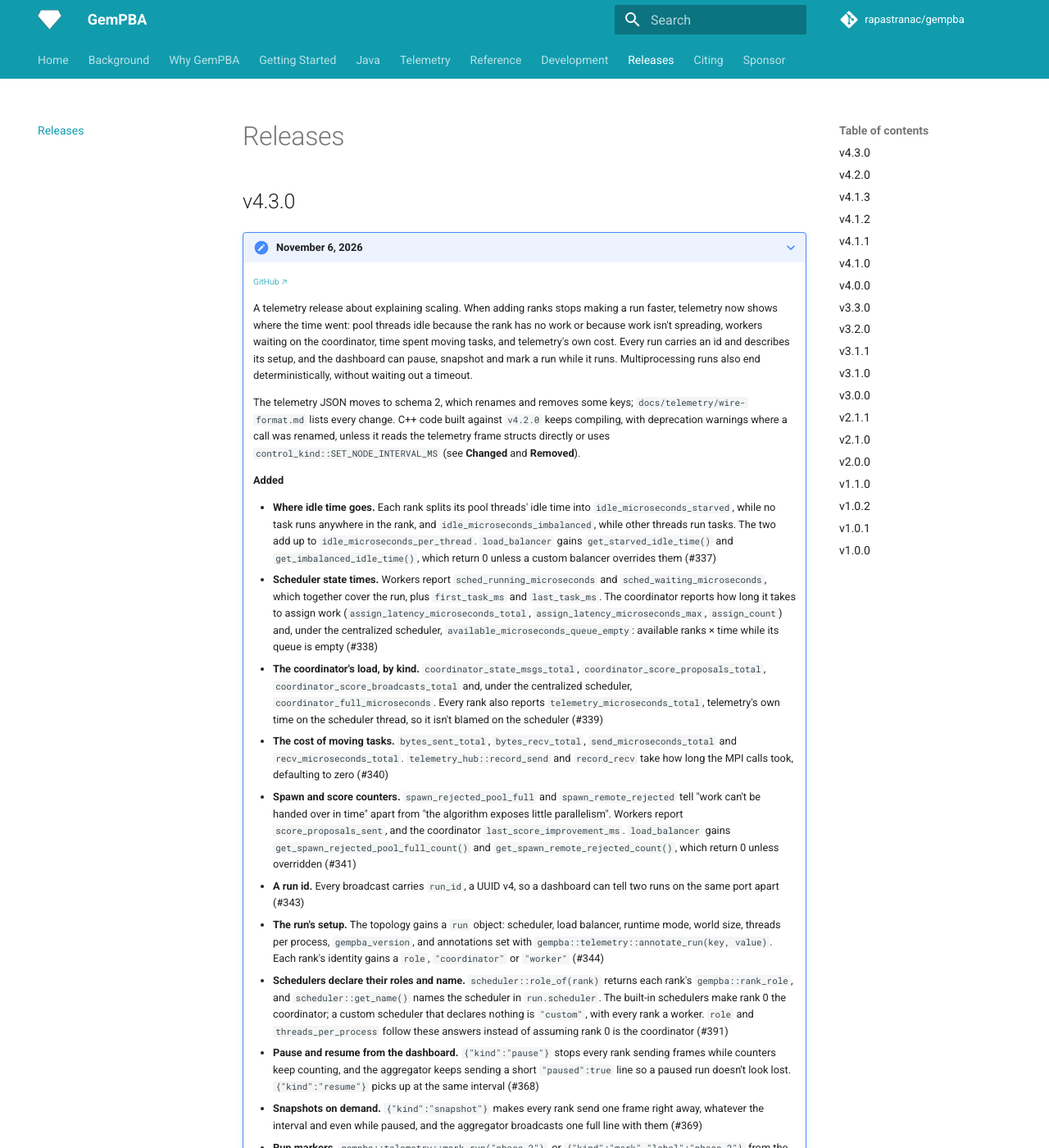
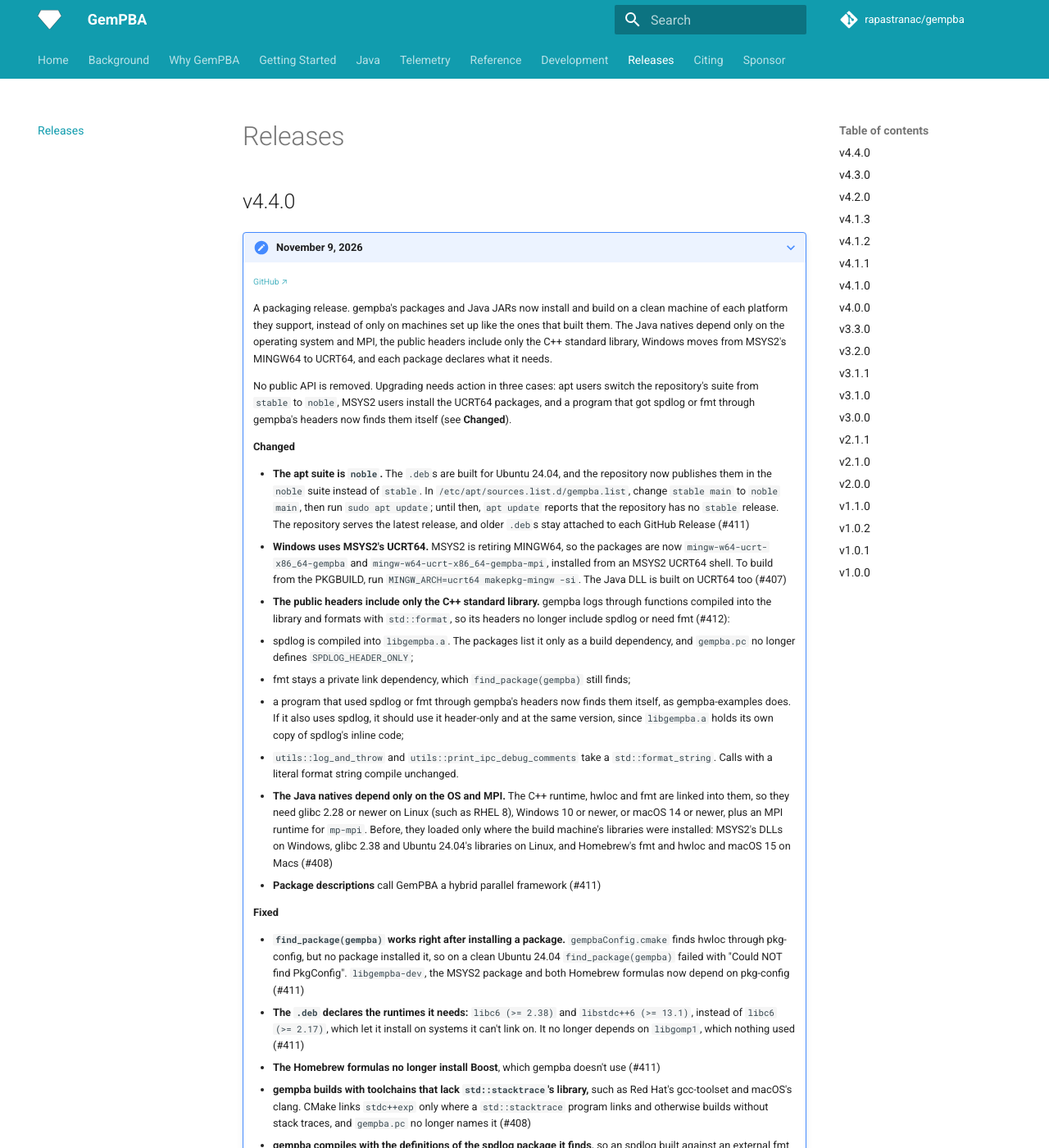
Before and after one commit to rapastranac/gempba-docs, an MkDocs documentation site: the page built from docs/releases.md, in a window 1280 px wide and 1400 px high. Shown: the whole window at 82% size. Built offline with MkDocs 1.6.1 and Material for MkDocs 9.7.7, drawn with Linux system fonts in a browser that asks for light colours; comment, search, counter and statistics services are not loaded; some of the changed text lies outside the part shown.

Commit message:
#25 docs(#18): Add the v4.4.0 release entry
- Regenerate releases.md from gempba's release notes: add the v4.4.0 entry (the noble apt suite, the UCRT64 MSYS2 packages, spdlog and fmt out of the public headers, and the natives that depend only on the OS and MPI) and collapse the v4.3.0 entry, which is no longer the latest

```diff
--- a/docs/releases.md
+++ b/docs/releases.md
@@ -1,8 +1,54 @@
 # Releases
+
+## v4.4.0
+
+???+ note "November 9, 2026"
+
+    <small>[GitHub ↗](https://github.com/rapastranac/gempba/releases/tag/v4.4.0)</small>
+
+    A packaging release. gempba's packages and Java JARs now install and build on a clean machine of each platform they support, instead of only on machines set up like the ones that built them. The Java natives depend only on the operating system and MPI, the public headers include only the C++ standard library, Windows moves from MSYS2's MINGW64 to UCRT64, and each package declares what it needs.
+
+    No public API is removed. Upgrading needs action in three cases: apt users switch the repository's suite from `stable` to `noble`, MSYS2 users install the UCRT64 packages, and a program that got spdlog or fmt through gempba's headers now finds them itself (see **Changed**).
+
+    **Changed**
+
+    - **The apt suite is `noble`.** The `.deb`s are built for Ubuntu 24.04, and the repository now publishes them in the `noble` suite instead of `stable`. In `/etc/apt/sources.list.d/gempba.list`, change `stable main` to `noble main`, then run `sudo apt update`; until then, `apt update` reports that the repository has no `stable` release. The repository serves the latest release, and older `.deb`s stay attached to each GitHub Release (#411)
+    - **Windows uses MSYS2's UCRT64.** MSYS2 is retiring MINGW64, so the packages are now `mingw-w64-ucrt-x86_64-gempba` and `mingw-w64-ucrt-x86_64-gempba-mpi`, installed from an MSYS2 UCRT64 shell. To build from the PKGBUILD, run `MINGW_ARCH=ucrt64 makepkg-mingw -si`. The Java DLL is built on UCRT64 too (#407)
+    - **The public headers include only the C++ standard library.** gempba logs through functions compiled into the library and formats with `std::format`, so its headers no longer include spdlog or need fmt (#412):
+      - spdlog is compiled into `libgempba.a`. The packages list it only as a build dependency, and `gempba.pc` no longer defines `SPDLOG_HEADER_ONLY`;
+      - fmt stays a private link dependency, which `find_package(gempba)` still finds;
+      - a program that used spdlog or fmt through gempba's headers now finds them itself, as gempba-examples does. If it also uses spdlog, it should use it header-only and at the same version, since `libgempba.a` holds its own copy of spdlog's inline code;
+      - `utils::log_and_throw` and `utils::print_ipc_debug_comments` take a `std::format_string`. Calls with a literal format string compile unchanged.
+    - **The Java natives depend only on the OS and MPI.** The C++ runtime, hwloc and fmt are linked into them, so they need glibc 2.28 or newer on Linux (such as RHEL 8), Windows 10 or newer, or macOS 14 or newer, plus an MPI runtime for `mp-mpi`. Before, they loaded only where the build machine's libraries were installed: MSYS2's DLLs on Windows, glibc 2.38 and Ubuntu 24.04's libraries on Linux, and Homebrew's fmt and hwloc and macOS 15 on Macs (#408)
+    - **Package descriptions** call GemPBA a hybrid parallel framework (#411)
+
+    **Fixed**
+
+    - **`find_package(gempba)` works right after installing a package.** `gempbaConfig.cmake` finds hwloc through pkg-config, but no package installed it, so on a clean Ubuntu 24.04 `find_package(gempba)` failed with "Could NOT find PkgConfig". `libgempba-dev`, the MSYS2 package and both Homebrew formulas now depend on pkg-config (#411)
+    - **The `.deb` declares the runtimes it needs:** `libc6 (>= 2.38)` and `libstdc++6 (>= 13.1)`, instead of `libc6 (>= 2.17)`, which let it install on systems it can't link on. It no longer depends on `libgomp1`, which nothing used (#411)
+    - **The Homebrew formulas no longer install Boost**, which gempba doesn't use (#411)
+    - **gempba builds with toolchains that lack `std::stacktrace`'s library,** such as Red Hat's gcc-toolset and macOS's clang. CMake links `stdc++exp` only where a `std::stacktrace` program links and otherwise builds without stack traces, and `gempba.pc` no longer names it (#408)
+    - **gempba compiles with the definitions of the spdlog package it finds,** so an spdlog built against an external fmt no longer reaches for its bundled copy (#408)
+
+    **Build**
+
+    - gempba compiles without MPI's C++ bindings (`MPI_CXX_SKIP_MPICXX`), since it uses only MPI's C API (#408)
+    - The Linux JARs build in a manylinux_2_28 container (AlmaLinux 8, GCC 14) from `bindings/jni/Dockerfile`, so building them needs Docker and is x86_64 only. `bindings/jni/build_deps.sh` builds the static hwloc and the fmt and spdlog the natives link, from pinned, checksummed sources (#408)
+    - `scripts/check_jni_deps.sh` fails a JAR build whose natives need anything beyond the OS and, for `mp-mpi`, MPI. On Linux it also fails a glibc floor above 2.28 (#408)
+    - CI runs the Java tests on clean machines: on Linux in a stock Maven and JDK 25 container, and on Windows from PowerShell with no MSYS2 on PATH (#408)
+    - Windows CI, the MSYS2 packages and `build_jar_windows.sh` build on UCRT64. The PKGBUILD builds for `ucrt64` only, and `build_jar_windows.sh` refuses to run from any other MSYS2 shell (#407)
+
+    **Docs**
+
+    - The README says what each package needs and where it runs: the `.deb`s are for Ubuntu 24.04, the JAR needs Java 25, its macOS natives are Intel only, and the Requirements table lists every build dependency with its version (#411)
+
+    **Not in this release**
+
+    - **The Java JARs' macOS natives are still Intel only.** Apple Silicon natives (#409), publishing to Maven Central (#410) and gempba in MSYS2's own repository (#413) move to `v5.0.0`.
 
 ## v4.3.0
 
-???+ note "November 6, 2026"
+??? note "November 6, 2026"
 
     <small>[GitHub ↗](https://github.com/rapastranac/gempba/releases/tag/v4.3.0)</small>
 
```
